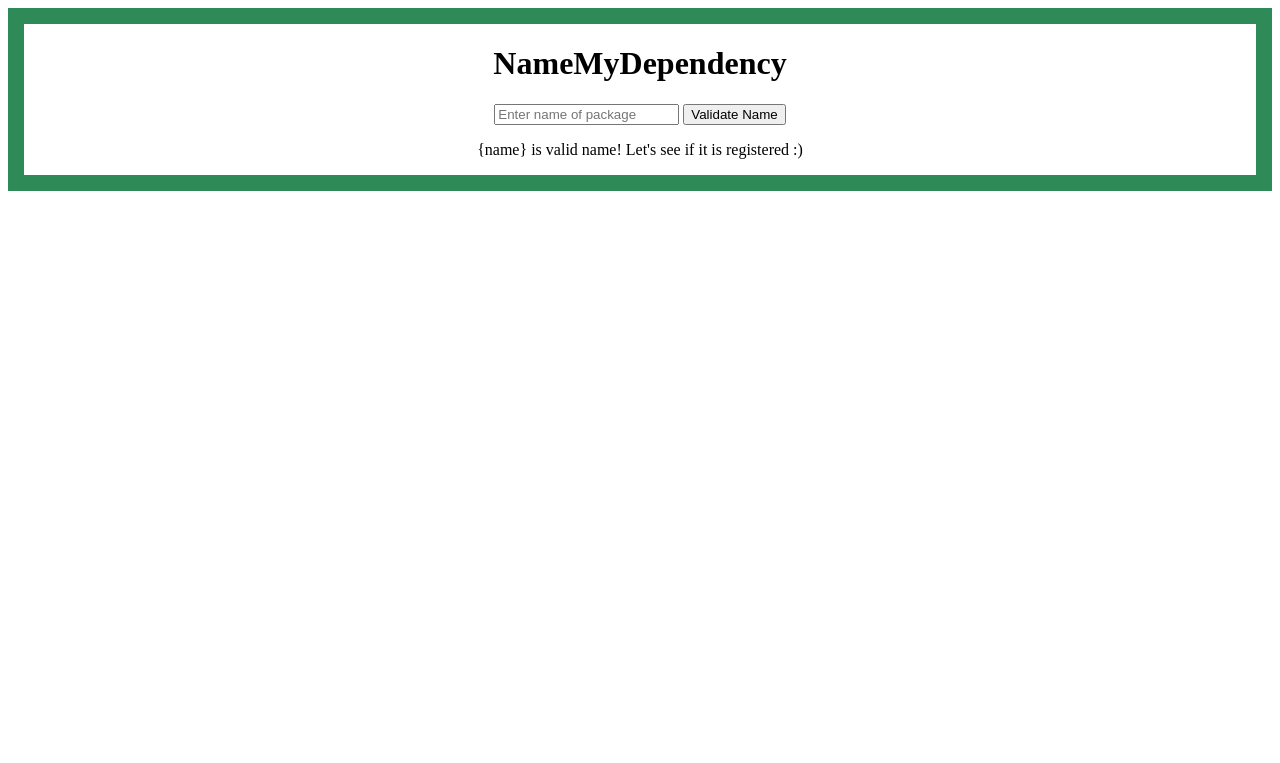
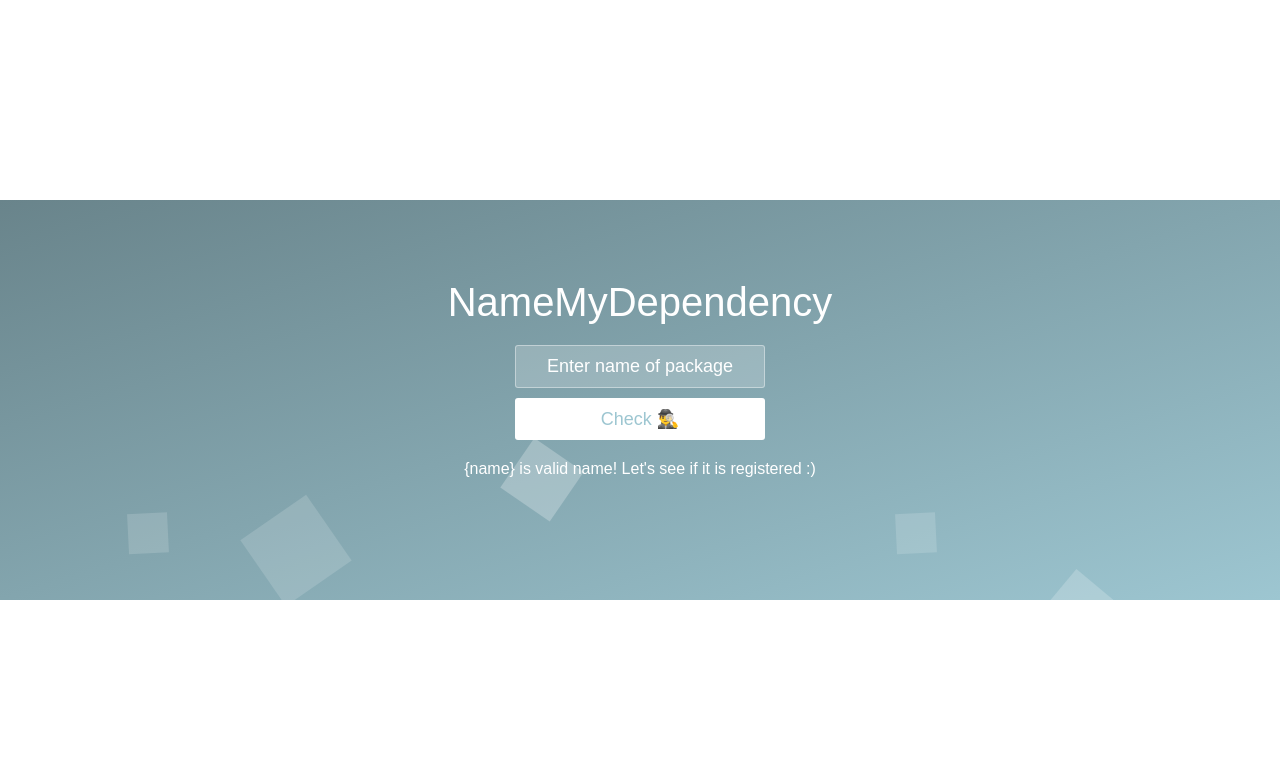
Before and after one commit to jraleman/NameMyDependency, a website: page index.html in a window 1280 px wide. Drawn offline with Linux system fonts and the light colour scheme; a web font is replaced by a local one.

Commit message:
Updates styles

```diff
--- a/index.html
+++ b/index.html
@@ -8,17 +8,31 @@
     <link rel="stylesheet" href="styles.css">
 </head>
 <body>
+    <div class="wrapper">
         <div class="container">
             <h1>NameMyDependency</h1>
-        <form onsubmit="onSubmit(event)">
-            <input id="name-input" placeholder="Enter name of package" />
-            <button>Validate Name</button>
+            <form class="form" onsubmit="onSubmit(event)">
+                <input type="text" id="name-input" placeholder="Enter name of package" />
+                <button type="submit">Check 🕵️‍♂️</button>
             </form>
             <p id="message">
                 <span id="value-name">{name}</span>
                 is valid name! Let's see if it is registered :)
             </p>
         </div>
+        <ul class="bg-bubbles">
+            <li></li>
+            <li></li>
+            <li></li>
+            <li></li>
+            <li></li>
+            <li></li>
+            <li></li>
+            <li></li>
+            <li></li>
+            <li></li>
+        </ul>
+    </div>
     <script src="scripts.js"></script>
 </body>
 </html>
--- a/styles.css
+++ b/styles.css
@@ -1,9 +1,230 @@
+@font-face {
+    font-family: 'Source Sans Pro';
+    font-style: normal;
+    font-weight: 200;
+    src: url(https://fonts.gstatic.com/s/sourcesanspro/v14/6xKydSBYKcSV-LCoeQqfX1RYOo3i94_wlxdr.ttf) format('truetype');
+  }
+@font-face {
+  font-family: 'Source Sans Pro';
+  font-style: normal;
+  font-weight: 300;
+  src: url(https://fonts.gstatic.com/s/sourcesanspro/v14/6xKydSBYKcSV-LCoeQqfX1RYOo3ik4zwlxdr.ttf) format('truetype');
+}
+* {
+  box-sizing: border-box;
+  margin: 0;
+  padding: 0;
+  font-weight: 300;
+}
 body {
-    text-align: center;
+  font-family: 'Source Sans Pro', sans-serif;
+  color: white;
+  font-weight: 300;
 }
-
+body ::-webkit-input-placeholder {
+  /* WebKit browsers */
+  font-family: 'Source Sans Pro', sans-serif;
+  color: white;
+  font-weight: 300;
+}
+body :-moz-placeholder {
+  /* Mozilla Firefox 4 to 18 */
+  font-family: 'Source Sans Pro', sans-serif;
+  color: white;
+  opacity: 1;
+  font-weight: 300;
+}
+body ::-moz-placeholder {
+  /* Mozilla Firefox 19+ */
+  font-family: 'Source Sans Pro', sans-serif;
+  color: white;
+  opacity: 1;
+  font-weight: 300;
+}
+body :-ms-input-placeholder {
+  /* Internet Explorer 10+ */
+  font-family: 'Source Sans Pro', sans-serif;
+  color: white;
+  font-weight: 300;
+}
+.wrapper {
+  background: #69848b;
+  background: linear-gradient(to bottom right, #69848b 0%, #9dc6d1 100%);
+  position: absolute;
+  top: 50%;
+  left: 0;
+  width: 100%;
+  height: 400px;
+  margin-top: -200px;
+  overflow: hidden;
+}
+.wrapper.form-success .container h1 {
+  transform: translateY(85px);
+}
 .container {
-    border-width: 1rem;
-    border-style: solid;
-    border-color: seagreen;
+  max-width: 600px;
+  margin: 0 auto;
+  padding: 80px 0;
+  height: 400px;
+  text-align: center;
 }
+.container h1 {
+  font-size: 40px;
+  transition-duration: 1s;
+  transition-timing-function: ease-in-put;
+  font-weight: 200;
+}
+form {
+  padding: 20px 0;
+  position: relative;
+  z-index: 2;
+}
+form input {
+  -webkit-appearance: none;
+      -moz-appearance: none;
+          appearance: none;
+  outline: 0;
+  border: 1px solid rgba(255, 255, 255, 0.4);
+  background-color: rgba(255, 255, 255, 0.2);
+  width: 250px;
+  border-radius: 3px;
+  padding: 10px 15px;
+  margin: 0 auto 10px auto;
+  display: block;
+  text-align: center;
+  font-size: 18px;
+  color: white;
+  transition-duration: 0.25s;
+  font-weight: 300;
+}
+form input:hover {
+  background-color: rgba(255, 255, 255, 0.4);
+}
+form input:focus {
+  background-color: white;
+  width: 300px;
+  color: #9dc6d1;
+}
+form button {
+  -webkit-appearance: none;
+      -moz-appearance: none;
+          appearance: none;
+  outline: 0;
+  background-color: white;
+  border: 0;
+  padding: 10px 15px;
+  color: #9dc6d1;
+  border-radius: 3px;
+  width: 250px;
+  cursor: pointer;
+  font-size: 18px;
+  transition-duration: 0.25s;
+}
+form button:hover {
+  background-color: #f5f7f9;
+}
+.bg-bubbles {
+  position: absolute;
+  top: 0;
+  left: 0;
+  width: 100%;
+  height: 100%;
+  z-index: 1;
+}
+.bg-bubbles li {
+  position: absolute;
+  list-style: none;
+  display: block;
+  width: 40px;
+  height: 40px;
+  background-color: rgba(255, 255, 255, 0.15);
+  bottom: -160px;
+  -webkit-animation: square 25s infinite;
+  animation: square 25s infinite;
+  transition-timing-function: linear;
+}
+.bg-bubbles li:nth-child(1) {
+  left: 10%;
+}
+.bg-bubbles li:nth-child(2) {
+  left: 20%;
+  width: 80px;
+  height: 80px;
+  -webkit-animation-delay: 2s;
+          animation-delay: 2s;
+  -webkit-animation-duration: 17s;
+          animation-duration: 17s;
+}
+.bg-bubbles li:nth-child(3) {
+  left: 25%;
+  -webkit-animation-delay: 4s;
+          animation-delay: 4s;
+}
+.bg-bubbles li:nth-child(4) {
+  left: 40%;
+  width: 60px;
+  height: 60px;
+  -webkit-animation-duration: 22s;
+          animation-duration: 22s;
+  background-color: rgba(255, 255, 255, 0.25);
+}
+.bg-bubbles li:nth-child(5) {
+  left: 70%;
+}
+.bg-bubbles li:nth-child(6) {
+  left: 80%;
+  width: 120px;
+  height: 120px;
+  -webkit-animation-delay: 3s;
+          animation-delay: 3s;
+  background-color: rgba(255, 255, 255, 0.2);
+}
+.bg-bubbles li:nth-child(7) {
+  left: 32%;
+  width: 160px;
+  height: 160px;
+  -webkit-animation-delay: 7s;
+          animation-delay: 7s;
+}
+.bg-bubbles li:nth-child(8) {
+  left: 55%;
+  width: 20px;
+  height: 20px;
+  -webkit-animation-delay: 15s;
+          animation-delay: 15s;
+  -webkit-animation-duration: 40s;
+          animation-duration: 40s;
+}
+.bg-bubbles li:nth-child(9) {
+  left: 25%;
+  width: 10px;
+  height: 10px;
+  -webkit-animation-delay: 2s;
+          animation-delay: 2s;
+  -webkit-animation-duration: 40s;
+          animation-duration: 40s;
+  background-color: rgba(255, 255, 255, 0.3);
+}
+.bg-bubbles li:nth-child(10) {
+  left: 90%;
+  width: 160px;
+  height: 160px;
+  -webkit-animation-delay: 11s;
+          animation-delay: 11s;
+}
+@-webkit-keyframes square {
+  0% {
+    transform: translateY(0);
+  }
+  100% {
+    transform: translateY(-700px) rotate(600deg);
+  }
+}
+@keyframes square {
+  0% {
+    transform: translateY(0);
+  }
+  100% {
+    transform: translateY(-700px) rotate(600deg);
+  }
+}
```
Also changed, not shown: README.md. Lines whose indentation alone changed are shown as unchanged.
